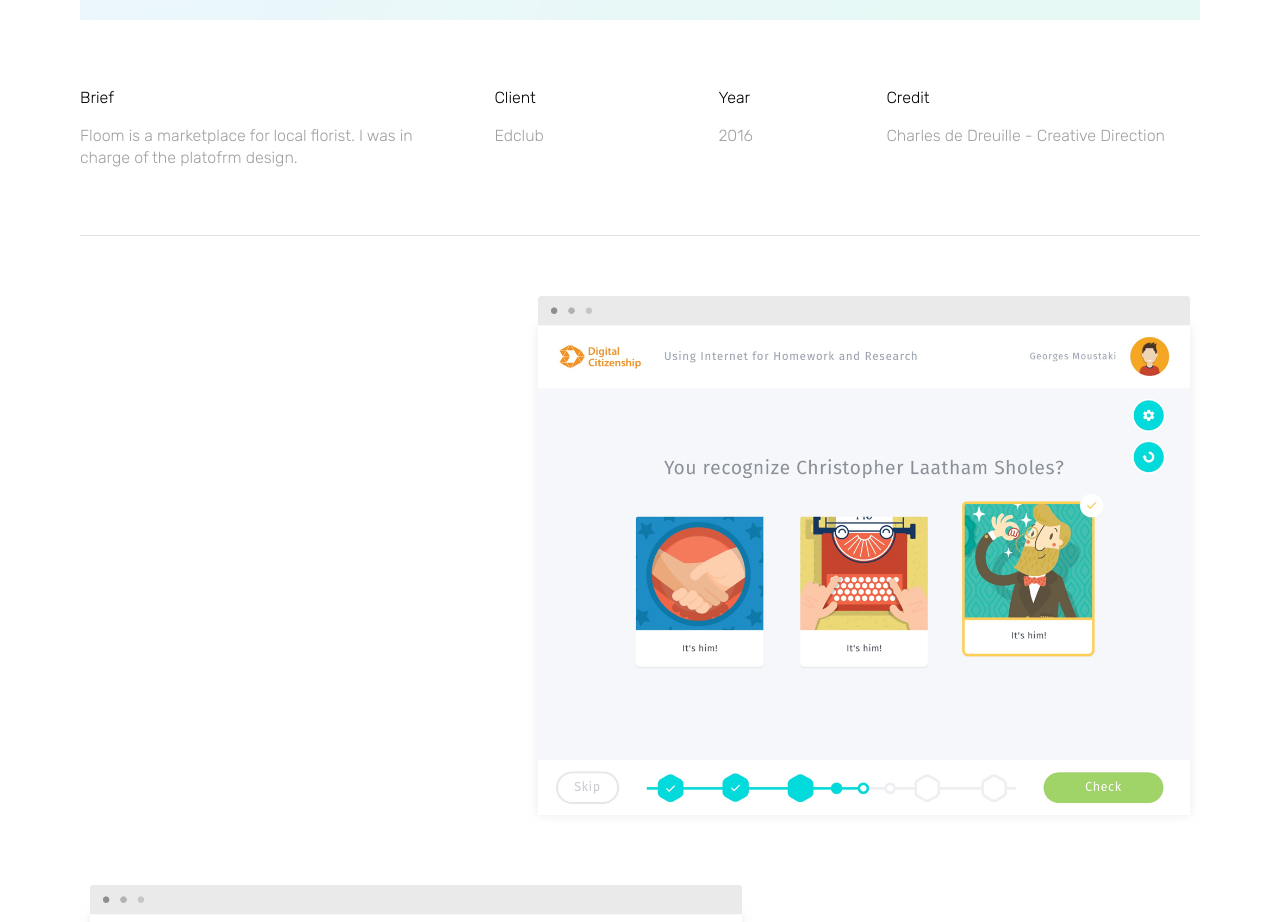
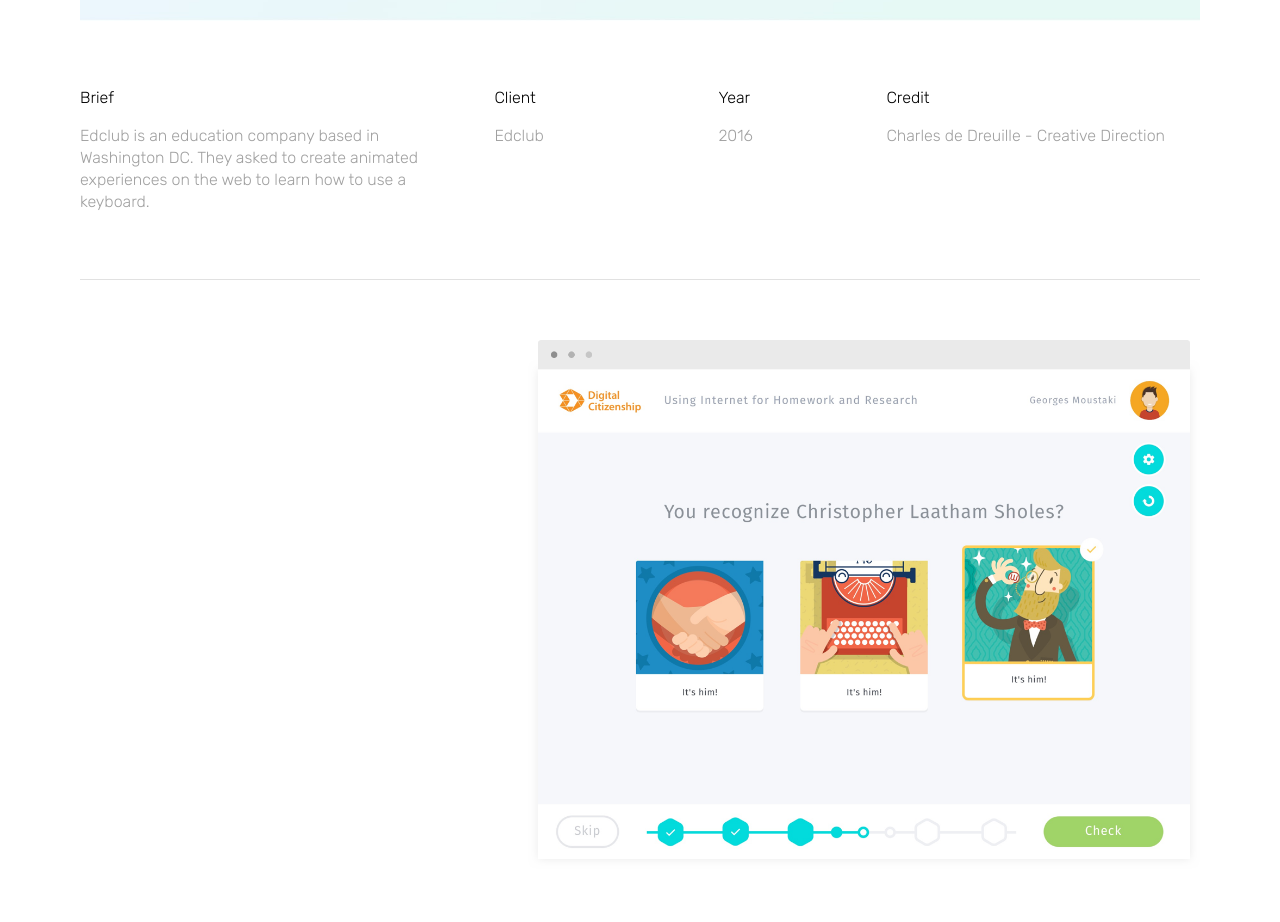
Before and after one commit to cdedreuille/portfolio2017, a React (Create React App) app: page /edclub in a window 1280 px wide. Shown: the part 880-1802 px from the top of the page. Built offline with nearby package versions, Linux system fonts and the light colour scheme.

Commit message:
Add all briefs

```diff
--- a/src/projects/edclub/Edclub.js
+++ b/src/projects/edclub/Edclub.js
@@ -21,7 +21,7 @@ class Edclub extends Component {
         <div className='infos'>
           <div className='column1'>
             <span>Brief</span>
-            <p>Floom is a marketplace for local florist. I was in charge of the platofrm design.</p>
+            <p>Edclub is an education company based in Washington DC. They asked to create animated experiences on the web to learn how to use a keyboard.</p>
           </div>
           <div className='column2'>
             <span>Client</span>
--- a/src/projects/harbour/Harbour.js
+++ b/src/projects/harbour/Harbour.js
@@ -23,7 +23,7 @@ class Harbour extends Component {
         <div className='infos'>
           <div className='column1'>
             <span>Brief</span>
-            <p>Floom is a marketplace for local florist. I was in charge of the platofrm design.</p>
+            <p>Harbour Litigation Funding asked us to revisit their brand. We built their identity as well as their entire digital platform.</p>
           </div>
           <div className='column2'>
             <span>Client</span>
--- a/src/projects/sporty-henri/SportyHenri.js
+++ b/src/projects/sporty-henri/SportyHenri.js
@@ -20,7 +20,7 @@ class SportyHenri extends Component {
         <div className='infos'>
           <div className='column1'>
             <span>Brief</span>
-            <p>I built the entire new design for Orogo just before they got acquired by Just-Eat.</p>
+            <p>Christian Louboutin asked us to work on the digital platform for their new marketplace dedicated to high-end sportswear.</p>
           </div>
           <div className='column2'>
             <span>Client</span>
```
